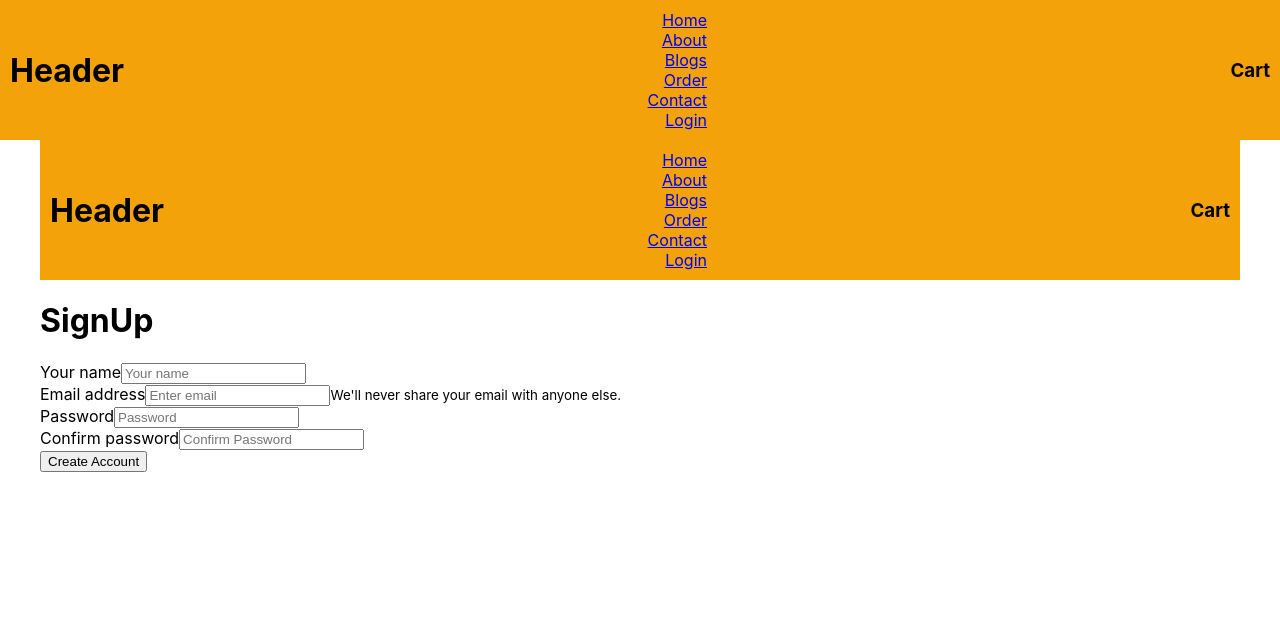
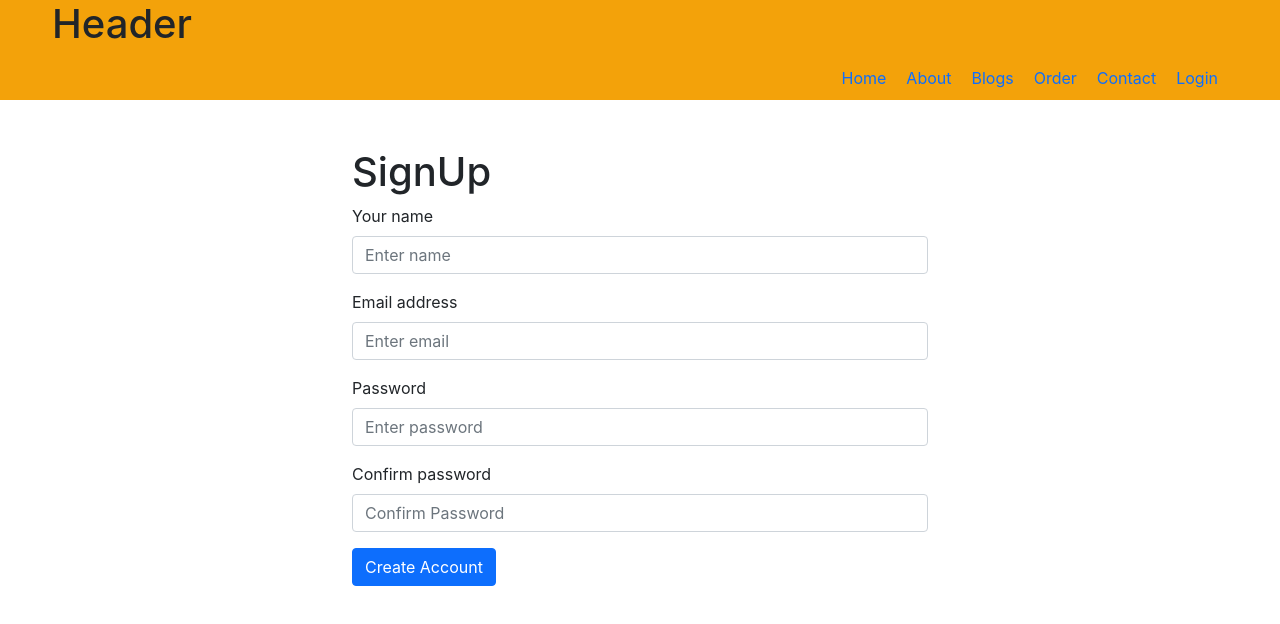
Before and after one commit to sujoncham/furniture-furnished-react, a React (Create React App) app: page /signup in a window 1280 px wide. Shown: the top 624 px of the page. Built offline with nearby package versions, Linux system fonts and the light colour scheme.

Commit message:
form login and signup created

```diff
--- a/package.json
+++ b/package.json
@@ -10,6 +10,7 @@
     "@testing-library/react": "^12.1.4",
     "@testing-library/user-event": "^13.5.0",
     "bootstrap": "^5.1.3",
+    "firebase": "^9.6.11",
     "react": "^17.0.2",
     "react-bootstrap": "^2.2.1",
     "react-dom": "^17.0.2",
--- a/src/App.js
+++ b/src/App.js
@@ -1,3 +1,4 @@
+import 'bootstrap/dist/css/bootstrap.min.css';
 import { Container } from 'react-bootstrap';
 import { Route, Routes } from 'react-router-dom';
 import './App.css';
@@ -18,7 +19,7 @@ function App() {
     <div className="App">
       <Header title="Furniture Shop"></Header>
       <Container>
-      <Header></Header>
+
         <Routes>
           <Route path="/" element={<Home></Home>}></Route>
           <Route path="/home" element={<Home></Home>}></Route>
--- a/src/Header/Header.css
+++ b/src/Header/Header.css
@@ -1,13 +1,20 @@
 .header {
-  padding: 10px;
   background-color: #f3a20a;
+}
+
+.menubar {
   display: flex;
   justify-content: space-between;
   align-items: center;
 }
 
-.header a {
+.menu {
   display: flex;
   justify-content: end;
   align-items: center;
 }
+
+.menu a {
+  padding: 10px;
+  text-decoration: none;
+}
--- a/src/Header/Header.js
+++ b/src/Header/Header.js
@@ -1,4 +1,5 @@
 import React from 'react';
+import { Container, Row } from 'react-bootstrap';
 import { Link } from 'react-router-dom';
 import './Header.css';
 
@@ -6,6 +7,8 @@ const Header = () => {
     return (
         <div className='header'>
 
+        <Container>
+            <Row className='menubar'>
             <h1>Header</h1>
 
 <nav className='menu'>
@@ -16,9 +19,8 @@ const Header = () => {
     <Link to="/contact">Contact</Link>
     <Link to="/login">Login</Link>
 </nav>
-        <h3>Cart</h3>
-
-
+            </Row>
+        </Container>
         </div>
         );
     };
--- a/src/Pages/Home.js
+++ b/src/Pages/Home.js
@@ -1,9 +1,10 @@
 import React from 'react';
+import Furniture from '../Funriture/Furniture';
 
 const Home = () => {
     return (
         <div>
-            <h1>Home Page</h1>
+            <Furniture></Furniture>
         </div>
     );
 };
--- a/src/SignUpOut/SignUp.js
+++ b/src/SignUpOut/SignUp.js
@@ -1,31 +1,49 @@
-import React from "react";
+import React, { useState } from "react";
 import { Button, Col, Form, Row } from "react-bootstrap";
 
 const SignUp = () => {
+  const [name, setName] = useState('');
+  const [email, setEmail] =useState('');
+  const [password, setPassword] = useState('');
+  const [error, setError] = useState('');
+
+  const handleNameEvent = (event)=>{
+      setName(event.target.value);
+  }
+  const handleEmailEvent = (event)=>{
+    setEmail(event.target.value);
+  }
+  const handlePasswordEvent = (event)=>{
+    setPassword(event.target.value);
+  }
+
+  const handleFormSubmit = (event)=>{
+    event.preventDefault();
+  }
+
+
+
   return (
     <Row className="mt-5">
       <Col md={{ span: 6, offset: 3 }}>
         <h1>SignUp</h1>
-        <Form>
+        <Form onSubmit={handleFormSubmit}>
         <Form.Group className="mb-3" controlId="formBasicName">
             <Form.Label>Your name</Form.Label>
-            <Form.Control type="text" placeholder="Your name" />
+            <Form.Control onBlur={handleNameEvent} type="text" name="name" placeholder="Enter name" />
           </Form.Group>
           <Form.Group className="mb-3" controlId="formBasicEmail">
             <Form.Label>Email address</Form.Label>
-            <Form.Control type="email" placeholder="Enter email" />
-            <Form.Text className="text-muted">
-              We'll never share your email with anyone else.
-            </Form.Text>
+            <Form.Control onBlur={handleEmailEvent}  type="email" name="email" placeholder="Enter email" />
           </Form.Group>
 
           <Form.Group className="mb-3" controlId="formBasicPassword">
             <Form.Label>Password</Form.Label>
-            <Form.Control type="password" placeholder="Password" />
+            <Form.Control onBlur={handlePasswordEvent}  type="password" name="password" placeholder="Enter password" />
           </Form.Group>
           <Form.Group className="mb-3" controlId="formBasicConfirmPassword">
             <Form.Label>Confirm password</Form.Label>
-            <Form.Control type="c-password" placeholder="Confirm Password" />
+            <Form.Control type="password" name="confirmPassword" placeholder="Confirm Password" />
           </Form.Group>
 
           <Button variant="primary" type="submit">
```
Also changed, not shown: src/Firebase/Firebase.init.js (added, +20 -0 lines), 1 other file (tests, documents, lock files or other folders). Lines whose indentation alone changed are shown as unchanged.
